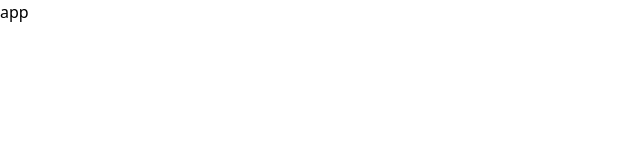
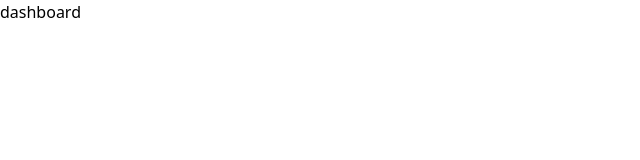
Before and after one commit to Dinesh8447/mern-BlogApp, a React (Vite) app in the folder client/: page /dashboard in a window 1280 px wide. Shown: the top 160 px of the page, without its empty margins (0-640 px from the left). Built offline with nearby package versions, Linux system fonts and the light colour scheme.

Commit message:
create pages & route

```diff
--- a/client/src/App.jsx
+++ b/client/src/App.jsx
@@ -1,12 +1,24 @@
 import {Route,Routes} from 'react-router-dom'
 import './App.css'
+import Home from './pages/Home'
+import Dashboard from './pages/Dashboard'
+import About from './pages/About'
+import Projects from './pages/Projects'
+import Signin from './pages/Signin'
+import Signup from './pages/Signup'
+
 
 function App() {
 
   return (
-    <h1>
-app
-    </h1>
+   <Routes>
+    <Route path='/home' element={<Home/>}/>
+    <Route path='/dashboard' element={<Dashboard/>}/>
+    <Route path='/about' element={<About/>}/>
+    <Route path='/projects' element={<Projects/>}/>
+    <Route path='/signin' element={<Signin/>}/>
+    <Route path='/signup' element={<Signup/>}/>
+   </Routes>
   )
 }
 
--- /dev/null
+++ b/client/src/pages/About.jsx
@@ -0,0 +1,9 @@
+import React from 'react'
+
+export default function About() {
+  return (
+    <div>
+      about
+    </div>
+  )
+}
--- /dev/null
+++ b/client/src/pages/Dashboard.jsx
@@ -0,0 +1,9 @@
+import React from 'react'
+
+export default function Dashboard() {
+  return (
+    <div>
+      dashboard
+    </div>
+  )
+}
--- /dev/null
+++ b/client/src/pages/Home.jsx
@@ -0,0 +1,9 @@
+import React from 'react'
+
+export default function Home() {
+  return (
+    <div>
+      home
+    </div>
+  )
+}
--- /dev/null
+++ b/client/src/pages/Projects.jsx
@@ -0,0 +1,9 @@
+import React from 'react'
+
+export default function Projects() {
+  return (
+    <div>
+      project
+    </div>
+  )
+}
--- /dev/null
+++ b/client/src/pages/Signin.jsx
@@ -0,0 +1,9 @@
+import React from 'react'
+
+export default function Signin() {
+  return (
+    <div>
+      signin
+    </div>
+  )
+}
--- /dev/null
+++ b/client/src/pages/Signup.jsx
@@ -0,0 +1,9 @@
+import React from 'react'
+
+export default function Signup() {
+  return (
+    <div>
+      signup
+    </div>
+  )
+}
```
